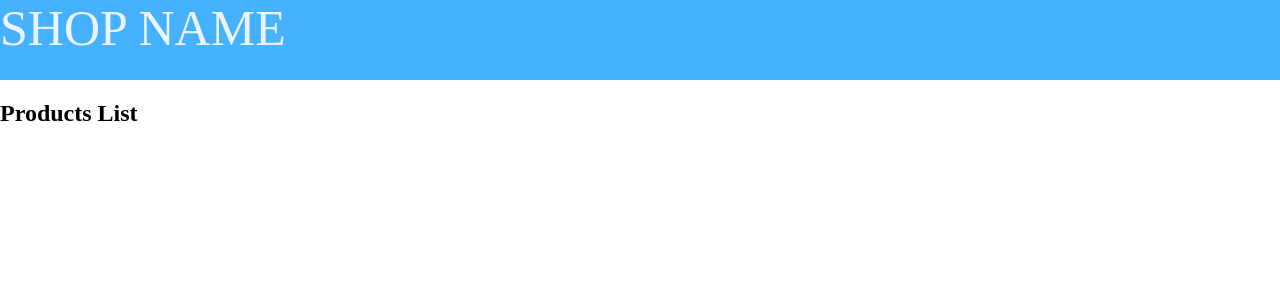
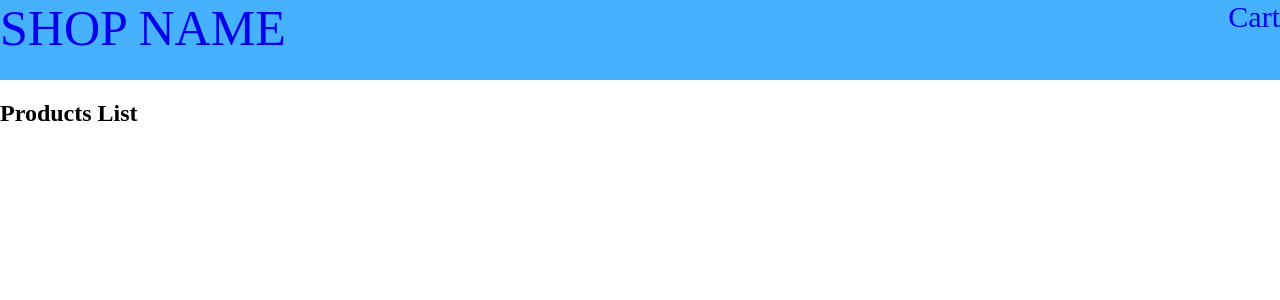
Before and after one commit to ScalaConsultants/react-example-app, a React app: page / in a window 1280 px wide. Shown: the top 300 px of the page. Built offline with nearby package versions, Linux system fonts and the light colour scheme.

Commit message:
add link button

```diff
--- /dev/null
+++ b/src/components/Navbar/CartButton.js
@@ -0,0 +1,10 @@
+import styled from 'styled-components';
+
+// language=SCSS prefix=dummy{ suffix=}
+const Logo = styled.span`
+    color: #eaf4ff;
+    font-size: 30px;
+    float:right;
+`;
+
+export default Logo;
--- a/src/components/Navbar/Navbar.js
+++ b/src/components/Navbar/Navbar.js
@@ -2,11 +2,14 @@ import React from 'react'
 
 import NavbarStyled from './NavbarStyle';
 import Logo from './Logo';
+import CartButton from './CartButton'
+import { Link } from 'react-router-dom'
 
 const Navbar = () => {
     return (
       <NavbarStyled>
-        <Logo>SHOP NAME</Logo>
+        <Logo><Link to='/'>SHOP NAME</Link></Logo>
+        <CartButton><Link to='/cart'>Cart</Link></CartButton>
       </NavbarStyled>
     )
 }
--- a/src/styles/App.css
+++ b/src/styles/App.css
@@ -2,6 +2,10 @@
 body {
   /*color: #fff;*/
   /*background: #222;*/
+}
+
+*{
+  text-decoration: none;
 }
 
 .index img {
```
